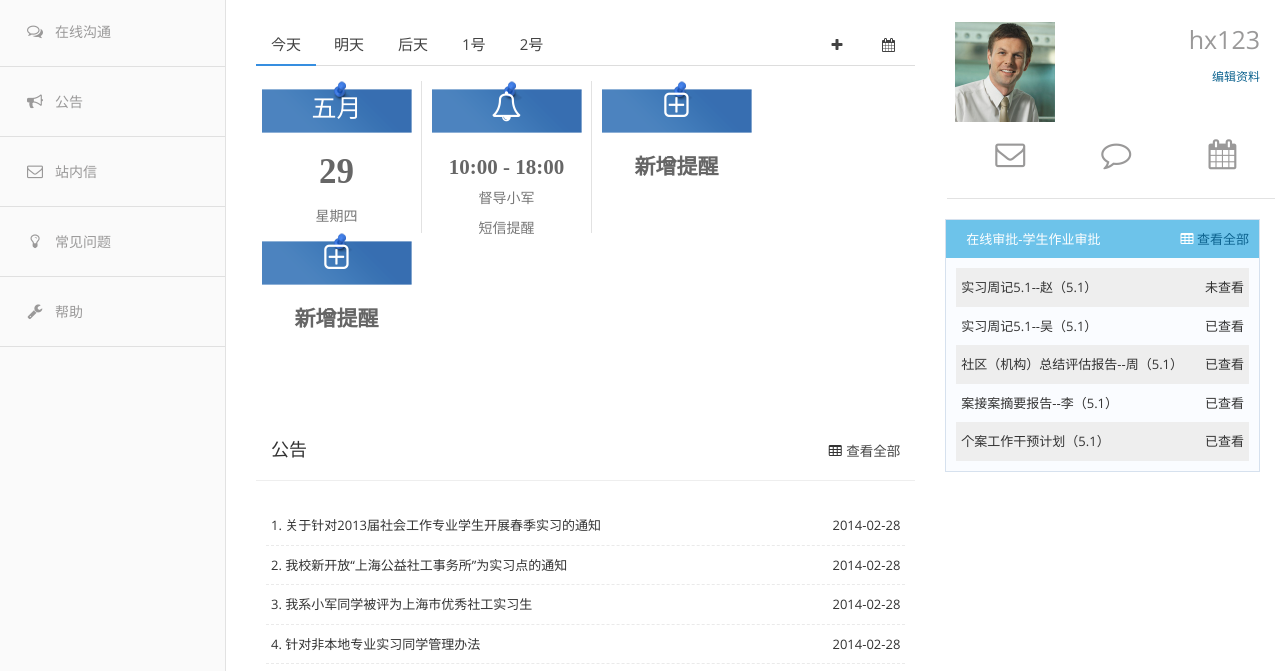
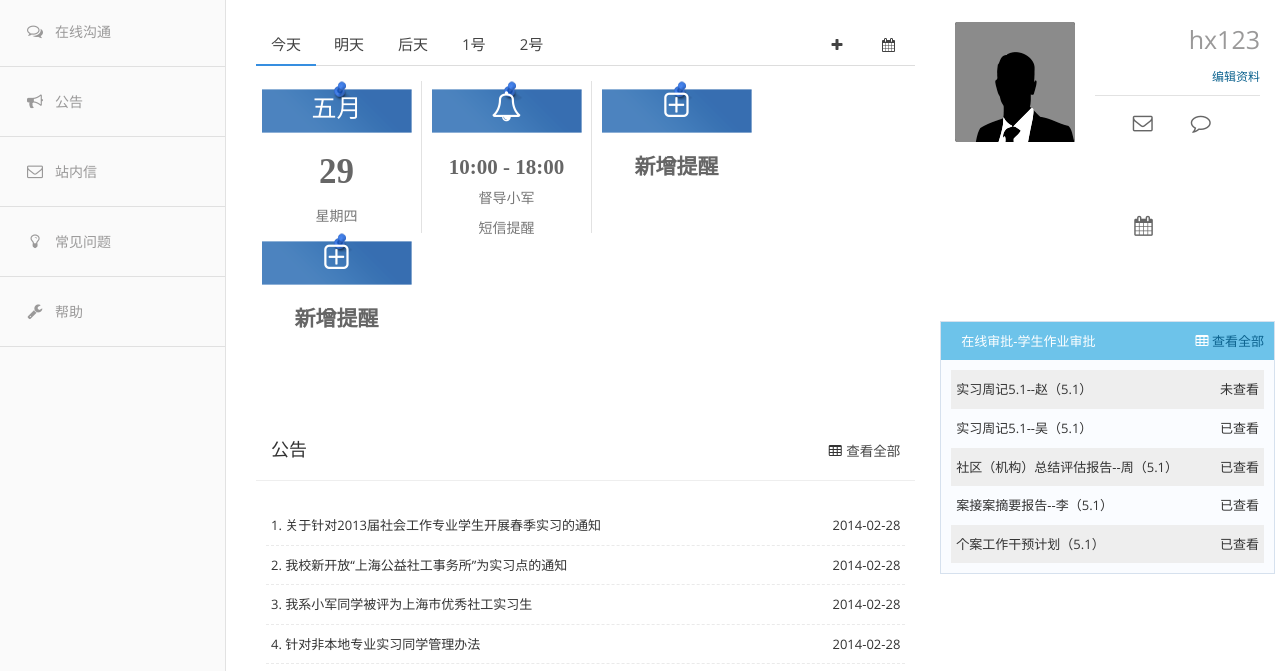
Before and after one commit to cuiken/topway, a plain HTML site: page index.html in a window 1280 px wide. Shown: the part 123-794 px from the top of the page. Drawn offline with Linux system fonts and the light colour scheme.

Commit message:
Merge branch 'master' of https://github.com/cuiken/topway
Conflicts:
	index.html

```diff
--- a/assets/css/custom.css
+++ b/assets/css/custom.css
@@ -269,3 +269,19 @@
     padding-bottom: 15px;
     margin-bottom: 25px;
 }
+
+div.dash-icon{
+    margin-top: 20px;
+    float: left;
+    width: 58px;
+    height: 58px;
+    text-align: right;
+}
+
+div.dash-icon i{
+     font-size: 20px;
+    color: #666666;
+ }
+div.dash-cont{
+    border-bottom:  1px solid #e2e2e2;
+}
--- a/index.html
+++ b/index.html
@@ -23,9 +23,8 @@
     <link href="assets/css/style-non-responsive.css" rel="stylesheet" type="text/css"/>
     <link href="assets/css/custom.css" rel="stylesheet" type="text/css"/>
     <!-- END THEME STYLES -->
-
     <!-- BEGIN PAGE LEVEL STYLE -->
-    <link href="assets/css/page/index.css" rel="stylesheet" type="text/css">
+    <link href="assets/css/page/index.css" rel="stylesheet" type="text/css"/>
     <!-- END PAGE LEVEL STYLE -->
 </head>
 <body class="index">
@@ -278,39 +277,31 @@
             <!-- 右侧栏 -->
             <div class="col-md-4" id="profile">
                 <div class="row">
-            <div class="col-md-6">
-                <img src="assets/img/profile.jpg" width="100" alt="用户头像"/>
+                    <div class="col-md-5">
+                        <img src="assets/img/touxiang.png" width="120" height="120" alt="用户头像"/>
                     </div>
-            <div class="col-md-6">
+                    <div class="col-md-7">
                         <p class="p_user_name">hx123</p>
 
                         <p class="p_user_link"><a href="#">编辑资料</a></p>
-            </div>
-        </div>
-        <div class="row tips">
-            <div class="col-md-4">
-                <div class="dashboard-stat">
+
+                        <div class="dash-cont">
+                            <div class="dashboard-stat dash-icon">
                                 <i class="fa fa-envelope-o"></i>
-
                                 <!--<p>来信</p>-->
                             </div>
-
-            </div>
-            <div class="col-md-4">
-                <div class="dashboard-stat">
+                            <div class="dashboard-stat dash-icon">
                                 <i class="fa fa-comment-o"></i>
 
                                 <!--<p>新消息</p>-->
                             </div>
-            </div>
-            <div class="col-md-4">
-                <div class="dashboard-stat">
+                            <div class="dashboard-stat dash-icon">
                                 <i class="fa fa-calendar"></i>
-
                                 <!--<p>督导日程</p>-->
                             </div>
                         </div>
                     </div>
+                    <div class="clearfix"></div>
                     <!-- 审批开始 -->
                     <div id="approval">
                         <!--<h4>在线审批</h4>-->
@@ -346,13 +337,14 @@
                     </div>
                     <!-- 审批结束 -->
                 </div>
+
+            </div>
             <!-- 右侧栏结束 -->
         </div>
     </div>
-
 </div>
 <!-- END CONTENT -->
-</div>
+
 
 <!-- BEGIN FOOTER -->
 <div class="footer">
```
Lines whose indentation alone changed are shown as unchanged.
